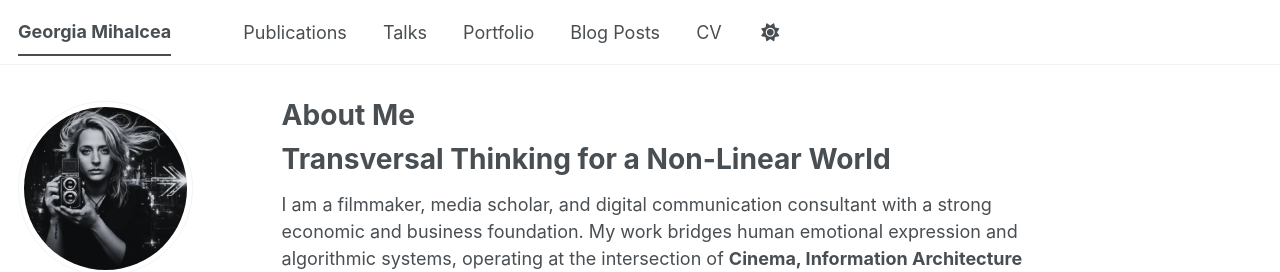
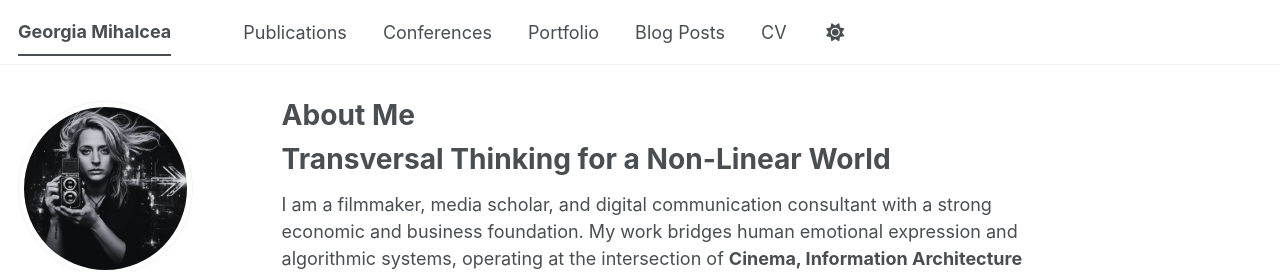
Before and after one commit to GeorgiaMihalcea/georgiamihalcea.github.io, a Jekyll site: the page built from _pages/about.md, in a window 1280 px wide. Shown: the top 272 px of the page. Built offline with Jekyll 4.4.1, drawn with Linux system fonts in a browser that asks for light colours; a style sheet for code colours, icons or effects is not loaded.

Commit message:
Replace 'Talks' with 'Conferences' in navigation

```diff
--- a/_data/navigation.yml
+++ b/_data/navigation.yml
@@ -11,8 +11,8 @@ main:
   - title: "Publications"
     url: /publications/
 
-  - title: "Talks"
-    url: /talks/
+  - title: "Conferences"
+    url: /Conferences/
 
   - title: "Portfolio"
     url: /portfolio/
```
